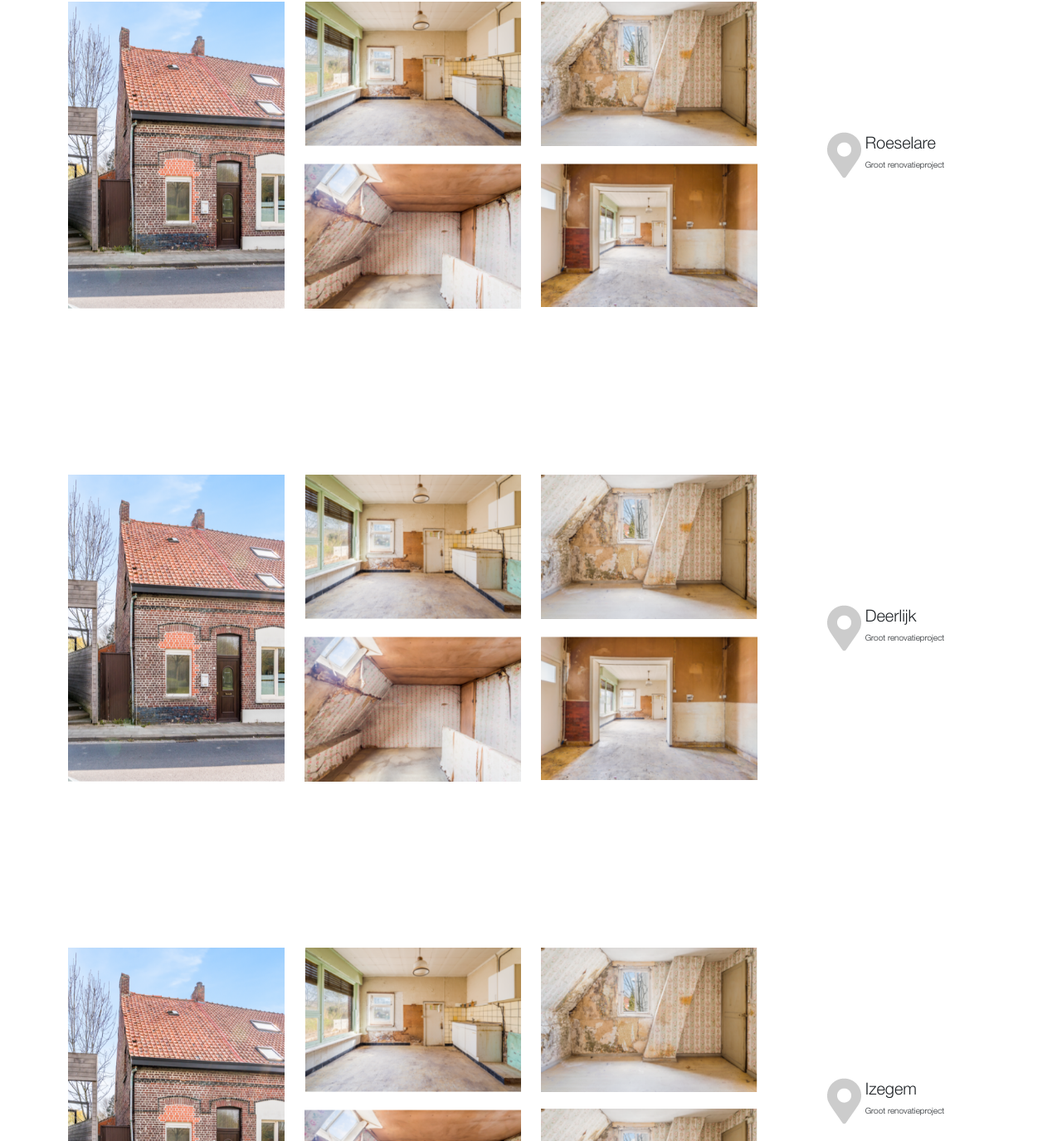
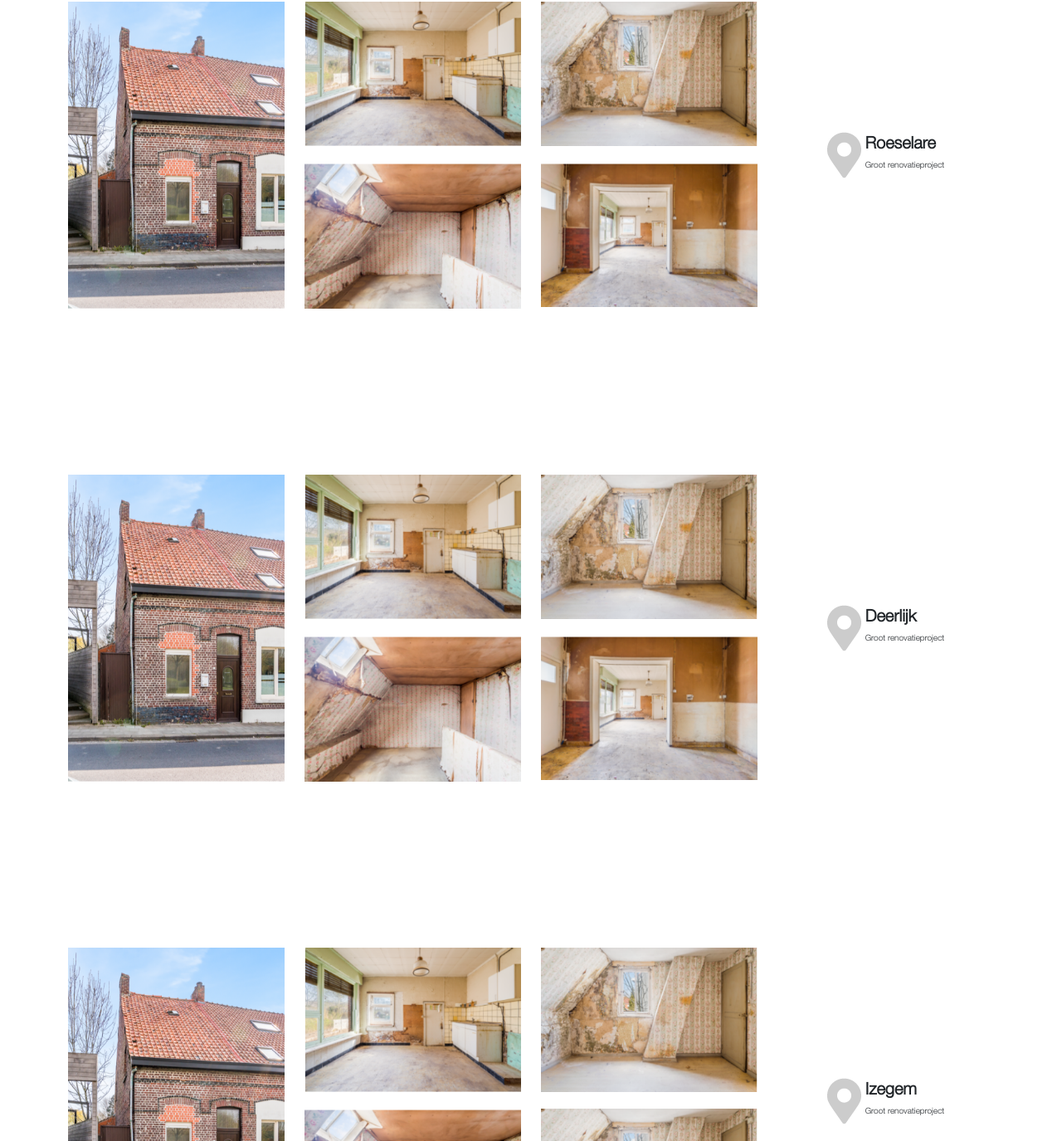
Before and after one commit to usmanmani0/Cash-Now, a React (Create React App) app: page / in a window 1280 px wide. Shown: the part 5507-6882 px from the top of the page at 83% size. Built offline with nearby package versions, Linux system fonts and the light colour scheme.

Commit message:
location title font-weight bold

```diff
--- a/src/components/Webpageeight/webpageeight.css
+++ b/src/components/Webpageeight/webpageeight.css
@@ -64,6 +64,7 @@
 }
 .pg8loc_heading{
     font-size: 20px;
+    font-weight: bold;
 }
 .pg8loc_detail{
     font-size: 10px;
--- a/src/components/Webpagenine/webpagenine.css
+++ b/src/components/Webpagenine/webpagenine.css
@@ -71,6 +71,7 @@
 }
 .pg9loc_heading {
   font-size: 20px;
+  font-weight: bold;
 }
 .pg9loc_detail {
   font-size: 10px;
--- a/src/components/Webpageseven/webpageseven.css
+++ b/src/components/Webpageseven/webpageseven.css
@@ -64,6 +64,7 @@
 }
 .pg7loc_heading{
     font-size: 20px;
+    font-weight: bold;
 }
 .pg7loc_detail{
     font-size: 10px;
--- a/src/components/Webpagesix/webpagesix.css
+++ b/src/components/Webpagesix/webpagesix.css
@@ -62,6 +62,7 @@
 }
 .loc_heading{
     font-size: 20px;
+    font-weight: bold;
 }
 .loc_detail{
     font-size: 10px;
```
